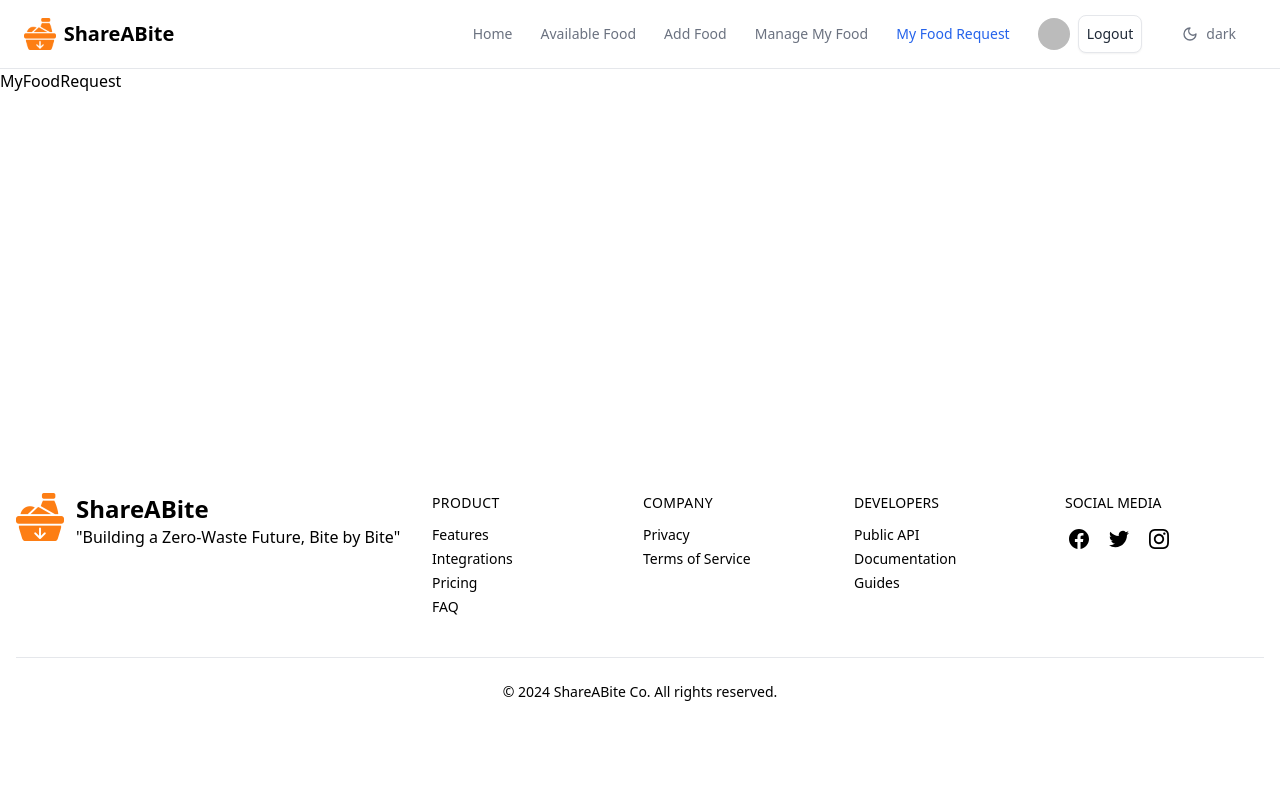
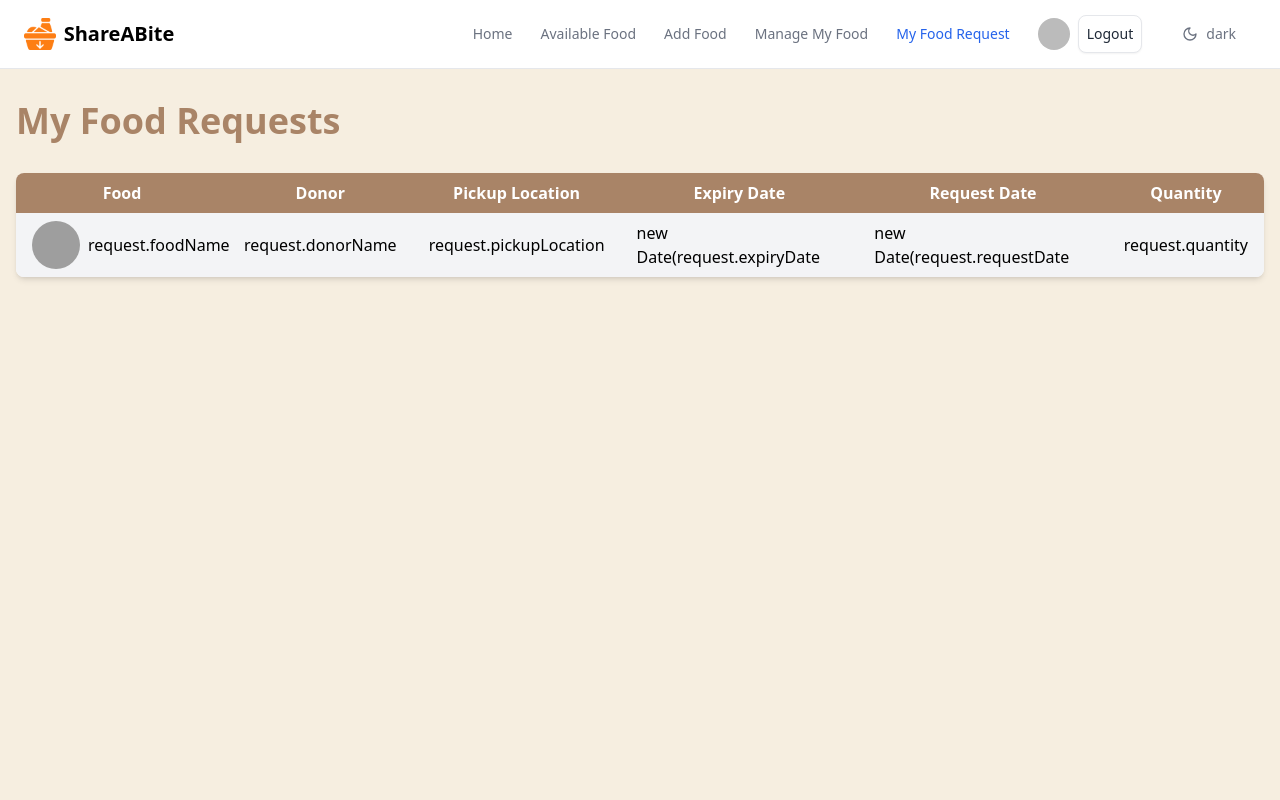
Before and after one commit to imzahidhasan/ShareABite_client, a React (Vite) app: page /my_food_request in a window 1280 px wide. Shown: the top 800 px of the page. Built offline with nearby package versions, Linux system fonts and the light colour scheme; no server answers; sample sign-in values are in the browser's storage; grey boxes are pictures that could not be loaded.

Commit message:
added manage my food page and my food request page

```diff
--- a/src/Pages/Details.jsx
+++ b/src/Pages/Details.jsx
@@ -12,13 +12,7 @@ const Details = () => {
 
                 className="w-full h-64 object-cover"
               />
-              <div className="absolute top-4 left-4 bg-white rounded-full p-2">
-                <img
-                  src='https://i.ibb.co/ngfPjPP/pexels-klaus-nielsen-6287527.jpg'
 
-                  className="w-12 h-12 rounded-full"
-                />
-              </div>
             </div>
             <div className="p-6">
               <h1 className="text-3xl font-bold text-[#A98467] mb-2">name</h1>
--- a/src/Pages/ManageMyFood.jsx
+++ b/src/Pages/ManageMyFood.jsx
@@ -2,7 +2,51 @@ import React from 'react'
 
 const ManageMyFood = () => {
   return (
-    <div>ManageMyFood</div>
+    <div>
+      <div className="bg-[#F6EEE0] min-h-screen py-8">
+        <div className="container mx-auto px-4">
+          <h1 className="text-4xl font-bold text-[#A98467] mb-8">Manage My Foods</h1>
+          <div className="bg-white rounded-lg shadow-md overflow-x-auto">
+            <table className="w-full table-auto">
+              <thead>
+                <tr className="bg-[#A98467] text-white">
+                  <th className="px-4 py-2">Food</th>
+                  <th className="px-4 py-2">Quantity</th>
+                  <th className="px-4 py-2">Expiry Date</th>
+                  <th className="px-4 py-2">Pickup Location</th>
+                  <th className="px-4 py-2">Actions</th>
+                </tr>
+              </thead>
+              <tbody>
+                  <tr  className="odd:bg-gray-100 even:bg-white">
+                    <td className="px-4 py-2 flex items-center">
+                      <img
+                        src={'food.imageUrl'}
+
+                        className="w-12 h-12 rounded-full mr-2"
+                      />
+                      <span>'food name'</span>
+                    </td>
+                    <td className="px-4 py-2">{'quantity'}</td>
+                    <td className="px-4 py-2">{'expiryDate'}</td>
+                    <td className="px-4 py-2">{'pickupLocation'}</td>
+                    <td className="px-4 py-2">
+                      <div className="flex justify-center">
+                        <button className="bg-[#A98467] hover:bg-[#8d6f56] text-white font-semibold py-1 px-2 rounded mr-2">
+                          Edit
+                        </button>
+                        <button className="bg-red-500 hover:bg-red-600 text-white font-semibold py-1 px-2 rounded">
+                          Delete
+                        </button>
+                      </div>
+                    </td>
+                  </tr>
+              </tbody>
+            </table>
+          </div>
+        </div>
+      </div>
+    </div>
   )
 }
 
--- a/src/Pages/MyFoodRequest.jsx
+++ b/src/Pages/MyFoodRequest.jsx
@@ -2,7 +2,46 @@ import React from 'react'
 
 const MyFoodRequest = () => {
   return (
-    <div>MyFoodRequest</div>
+    <div>
+      <div className="bg-[#F6EEE0] min-h-screen py-8">
+        <div className="container mx-auto px-4">
+          <h1 className="text-4xl font-bold text-[#A98467] mb-8">My Food Requests</h1>
+          <div className="bg-white rounded-lg shadow-md overflow-x-auto">
+            <table className="w-full table-auto">
+              <thead>
+                <tr className="bg-[#A98467] text-white">
+                  <th className="px-4 py-2">Food</th>
+                  <th className="px-4 py-2">Donor</th>
+                  <th className="px-4 py-2">Pickup Location</th>
+                  <th className="px-4 py-2">Expiry Date</th>
+                  <th className="px-4 py-2">Request Date</th>
+                  <th className="px-4 py-2">Quantity</th>
+                </tr>
+              </thead>
+              <tbody>
+
+                  <tr className="odd:bg-gray-100 even:bg-white">
+                    <td className="px-4 py-2 flex items-center">
+                      <img
+                        src={'request.foodImage'}
+                        alt={'request.foodName'}
+                        className="w-12 h-12 rounded-full mr-2"
+                      />
+                      <span>{'request.foodName'}</span>
+                    </td>
+                    <td className="px-4 py-2">{'request.donorName'}</td>
+                    <td className="px-4 py-2">{'request.pickupLocation'}</td>
+                    <td className="px-4 py-2">{'new Date(request.expiryDate'}</td>
+                    <td className="px-4 py-2">{'new Date(request.requestDate'}</td>
+                    <td className="px-4 py-2">{'request.quantity'}</td>
+                  </tr>
+
+              </tbody>
+            </table>
+          </div>
+        </div>
+      </div>
+    </div>
   )
 }
 
```
